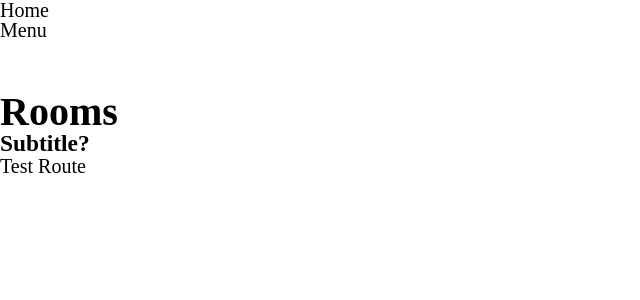
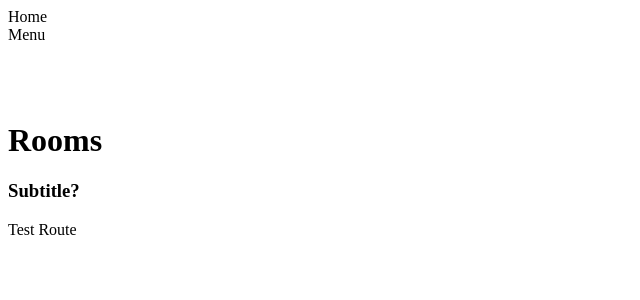
Before and after one commit to codebymike/Rooms, a React (Create React App) app: page / in a window 1280 px wide. Shown: the top 300 px of the page, without its empty margins (0-640 px from the left). Built offline with nearby package versions, Linux system fonts and the light colour scheme; the HTML template or start-up script is replaced by a standard one.

Commit message:
tailwind init

```diff
--- a/package.json
+++ b/package.json
@@ -35,5 +35,10 @@
       "last 1 firefox version",
       "last 1 safari version"
     ]
+  },
+  "devDependencies": {
+    "autoprefixer": "^10.4.7",
+    "postcss": "^8.4.13",
+    "tailwindcss": "^3.0.24"
   }
 }
--- a/src/index.css
+++ b/src/index.css
@@ -1,16 +1,3 @@
-/*--- RESET/NORMALIZE ---*/
-body, h1, h2, h3, h4, h5, h6, figure, pre, dl, dd, blockquote, input[type="radio"], input[type="checkbox"] {margin:0}
-legend {padding:0}
-fieldset, ul, ol {padding:0;margin:0}
-ul, ol {list-style:none}
-body {line-height:1}
-main, figure, figcaption, img {display:block} /*--- <main> for IE 11 ---*/
-img {max-width:100%;height:auto}
-a {text-decoration:none}
-fieldset {border:0}
-input, textarea, select, button {display:block;max-width:100%;font-family:inherit;font-size:inherit;color:inherit}
-label {display:table}
-input[type="text"], input[type="email"], input[type="password"], input[type="search"] {-webkit-appearance:none} /*--- for Safari (add/remove types as needed) ---*/
-button {line-height:inherit}
-button::-moz-focus-inner {border:0} /*--- for Firefox ---*/
-html {-ms-text-size-adjust:100%;-moz-text-size-adjust:100%;-webkit-text-size-adjust:100%;font-size:1.25em} /*--- optional base font size ---*/
+@tailwind base;
+@tailwind components;
+@tailwind utilities;
```
Also changed, not shown: 1 other file (tests, documents, lock files or other folders).
